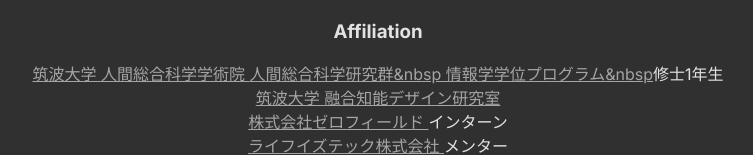
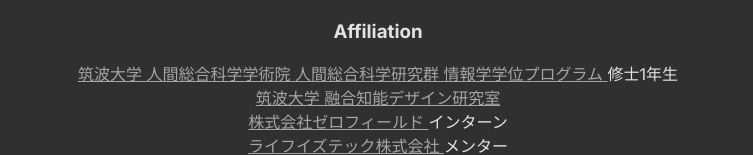
Before and after one commit to pictomo/pictomo.github.io, a Next.js app: page / in a window 1280 px wide. Shown: the part 327-482 px from the top of the page, without its empty margins (262-1015 px from the left). Built offline with nearby package versions, Linux system fonts and the light colour scheme.

Commit message:
[fix]スペース

```diff
--- a/app/page.tsx
+++ b/app/page.tsx
@@ -31,7 +31,7 @@ const Home = () => {
           <Link href="https://www.tsukuba.ac.jp">筑波大学 </Link>
           <Link href="https://www.chs.tsukuba.ac.jp">人間総合科学学術院 </Link>
           <Link href="https://informatics.tsukuba.ac.jp">
-            人間総合科学研究群&nbsp 情報学学位プログラム&nbsp
+            人間総合科学研究群 情報学学位プログラム&nbsp;
           </Link>
           修士1年生
           <br />
```
